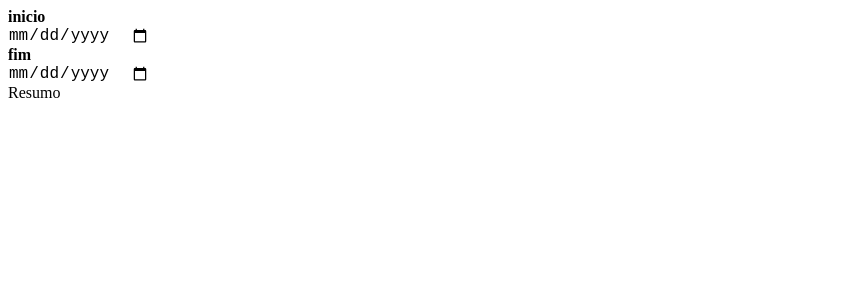
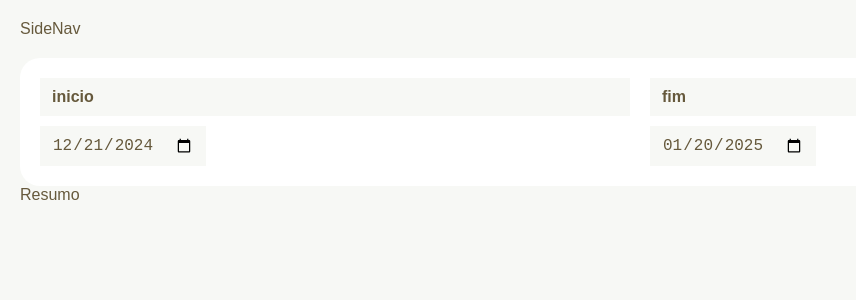
Before and after one commit to JhonatasMJ/Fintech, a React (Vite) app: page / in a window 1280 px wide. Shown: the top 300 px of the page, without its empty margins (0-856 px from the left). Built offline with nearby package versions, Linux system fonts and the light colour scheme; no server answers.

Commit message:
Data Reativa

```diff
--- a/index.html
+++ b/index.html
@@ -3,6 +3,7 @@
   <head>
     <meta charset="UTF-8" />
     <link rel="icon" type="image/svg+xml" href="/favicon.svg" />
+
     <meta name="viewport" content="width=device-width, initial-scale=1.0" />
     <title>Fintech</title>
   </head>
--- a/src/App.tsx
+++ b/src/App.tsx
@@ -1,6 +1,6 @@
 
-import Resumo from '@/Pages/Resumo'
-import Header from '@/Components/Header'
+import Resumo from './Pages/Resumo'
+import Header from './Components/Header'
 import SideNav from './Components/SideNav'
 import { DataContextProvider } from './Contexts/DataContext'
 
--- a/src/Components/DateInput.tsx
+++ b/src/Components/DateInput.tsx
@@ -1,5 +1,5 @@
 
-import { IDateInput } from '@/Types/Input'
+import { IDateInput } from '../Types/Input'
 import { CSSProperties } from 'react'
 
 const  generalStyle: CSSProperties = {
--- a/src/Components/DateRange.tsx
+++ b/src/Components/DateRange.tsx
@@ -1,12 +1,11 @@
 
-import { useState } from 'react';
+
+import { useData } from '../Contexts/DataContext'
 import DateInput from './DateInput'
 
 const DateRange = () => {
 
-    const [inicio, setInicio] = useState('');
-    const [final, setFinal] = useState('');
-
+  const {inicio, setInicio, final, setFinal} = useData()
 
   return (
     <form className='box flex' onSubmit={(e) => e.preventDefault()}>
--- a/src/Components/SideNav.tsx
+++ b/src/Components/SideNav.tsx
@@ -3,7 +3,7 @@
 const SideNav = () => {
   return (
     <div>
-
+      SideNav
     </div>
   )
 }
--- a/src/Contexts/DataContext.tsx
+++ b/src/Contexts/DataContext.tsx
@@ -1,6 +1,6 @@
-import useFetch from '@/Hooks/useFetch';
-import  { createContext, PropsWithChildren, useContext } from 'react'
-import { IDataContext, IVenda } from '@/Types/Data';
+import useFetch from '../Hooks/useFetch';
+import  { createContext, PropsWithChildren, useContext, useState } from 'react'
+import { IDataContext, IVenda } from '../Types/Data';
 
 
 const DataContext = createContext <IDataContext | null> (null);
@@ -12,9 +12,24 @@
 } ;
 
 
+//Pega o dia de hoje formata para o padrao yyyy-mm-dd e subtrai 30 dias
+function getDate (n:number){
+  const date = new Date();
+  date.setDate(date.getDate() - n);
+  const dd =  String(date.getDate()).padStart(2, '0');
+  const mm =  String(date.getMonth() + 1).padStart(2, '0');
+  const yyyy = date.getFullYear();
+  return `${yyyy}-${mm}-${dd}`
+}
+
+
+
 export const  DataContextProvider = ({children}: PropsWithChildren) => {
+
+  const [inicio, setInicio]= useState(getDate(30));
+  const [final, setFinal]= useState(getDate(0));
 
   const {data, loading, error} =   useFetch<IVenda[]>('https://data.origamid.dev/vendas/');
 
-    return <DataContext.Provider value={{data, loading, error}}>{children}</DataContext.Provider>
+    return <DataContext.Provider value={{data, loading, error, inicio, setInicio, final, setFinal}}>{children}</DataContext.Provider>
 }
--- a/src/main.tsx
+++ b/src/main.tsx
@@ -1,6 +1,6 @@
 import { StrictMode } from 'react'
 import { createRoot } from 'react-dom/client'
-
+import './Style.css'
 import App from './App.tsx'
 
 createRoot(document.getElementById('root')!).render(
--- a/tsconfig.app.json
+++ b/tsconfig.app.json
@@ -8,7 +8,7 @@
     "skipLibCheck": true,
     "baseUrl": ".", // Define a raiz do projeto
     "paths": {
-      "@/*": ["src/*"] // Cria o alias "@" para a pasta "src"
+      "@/*": ["src/*"]
     },
 
     /* Bundler mode */
```
Also changed, not shown: src/Types/Data.ts (+7 -1 lines).
